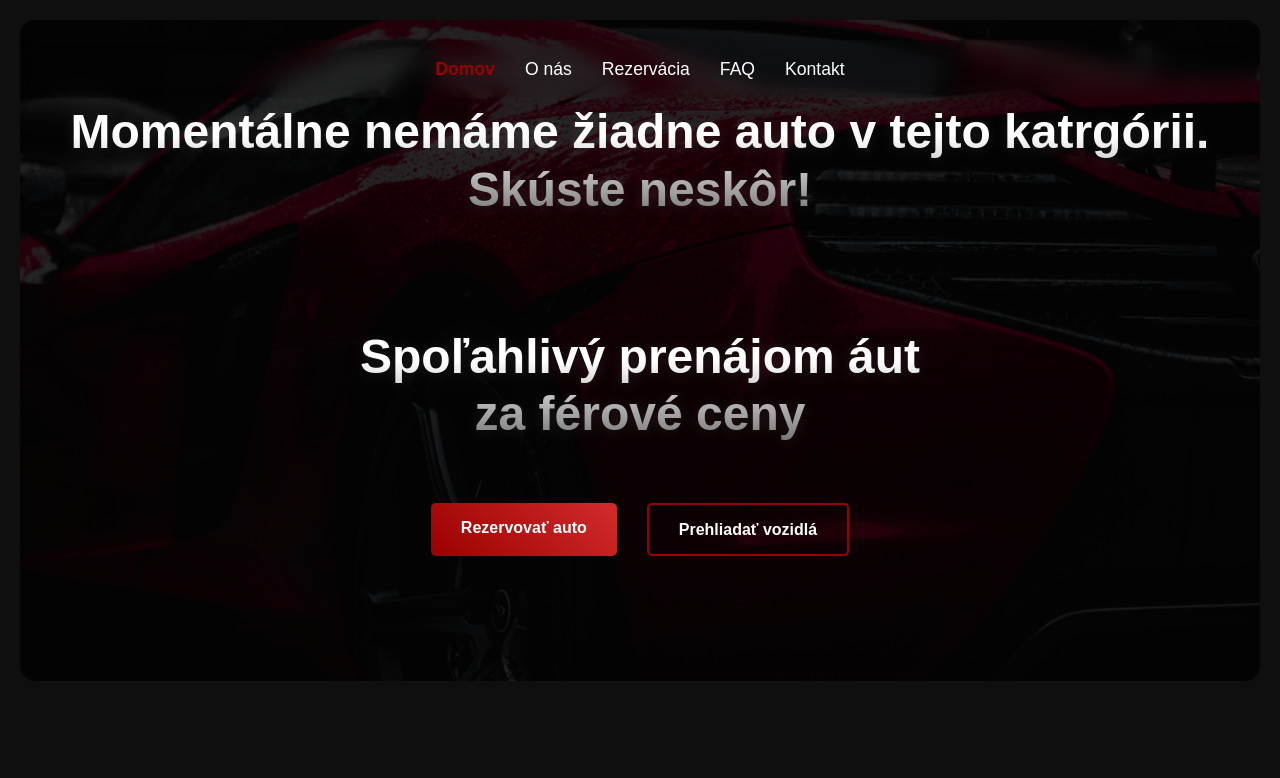
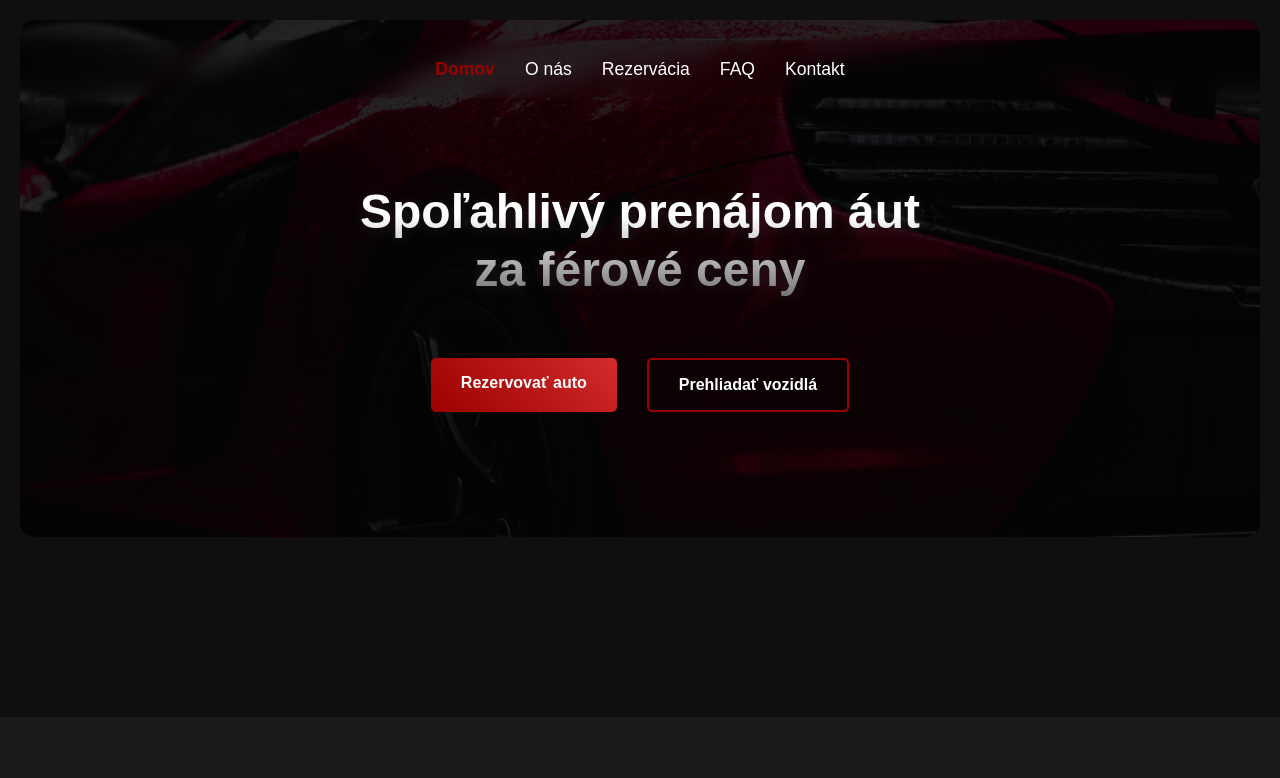
Before and after one commit to JakubKRATO/pozicovnaAut, a website: page index.html in a window 1280 px wide. Shown: the top 778 px of the page. Drawn offline with Linux system fonts and the light colour scheme.

Commit message:
no cars in category update

```diff
--- a/index.html
+++ b/index.html
@@ -87,7 +87,7 @@
 
         <!-- Mobile menu overlay -->
         <div class="mobile-overlay"></div>
-        <h1>Momentálne nemáme žiadne auto v tejto katrgórii. Skúste neskôr!</h1>
+
         <div class="hero-content">
             <h1>Spoľahlivý prenájom áut<br>za férové ceny</h1>
             <div class="cta-buttons">
```
